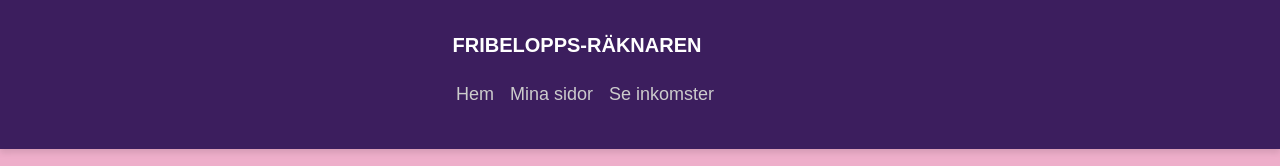
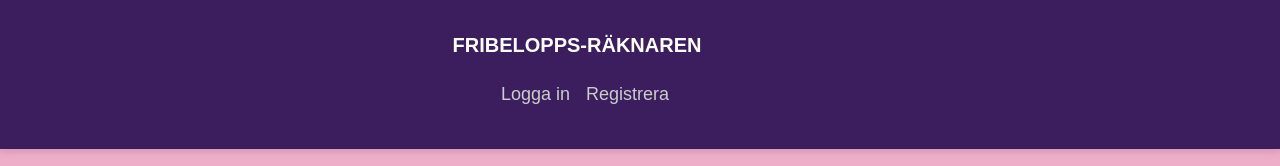
Before and after one commit to SandraKorpi/fribeloppsraknarenFrontend, a React (Create React App) app: page / in a window 1280 px wide. Shown: the top 166 px of the page. Built offline with nearby package versions, Linux system fonts and the light colour scheme.

Commit message:
innan jag sabbar logout

```diff
--- a/src/ApiService.js
+++ b/src/ApiService.js
@@ -24,6 +24,25 @@ const extractUserIdFromToken = (token) => {
     return jsonPayload.userId; // Eller använd det fält som innehåller användar-ID
 };
 
+//Metod för att kontrollera om användaren har en token som är giltig.
+const isAuthenticated = () => {
+    const token = localStorage.getItem("token");
+    if (!token) return false;
+
+    try {
+        const payload = token.split('.')[1];
+        const decodedPayload = atob(payload);
+        const jsonPayload = JSON.parse(decodedPayload);
+
+        // Kontrollera om token har gått ut
+        const currentTime = Math.floor(Date.now() / 1000); // Nuvarande tid i sekunder
+        return jsonPayload.exp > currentTime; // Token är giltig om utgångstiden är i framtiden
+    } catch (error) {
+        console.error("Fel vid kontroll av autentisering:", error);
+        return false;
+    }
+};
+
 // api-anrop för att logga in och hämta JWT-token
 const login = async (userName, password) => {
     const response = await axios.post(`${API_URL}/api/auth/signIn`, { userName, password });
@@ -31,6 +50,13 @@ const login = async (userName, password) => {
     setAuthToken(token);
     localStorage.setItem("token", token); // Spara token lokalt för framtida anrop
     return response.data;
+};
+
+//Tar bort token och skickar användaren till login sidan vid utlogg.
+const logout = () => {
+    localStorage.removeItem("token");
+    setAuthToken(null);
+    window.location.href = "/";
 };
 
 //api-anrop för att regga användare
@@ -266,5 +292,7 @@ export default {
     compareSemesterIncome,
     getWorkedHoursDetails,
     getUserForUser,
-    updateUser
+    updateUser,
+    logout,
+    isAuthenticated
 };
--- a/src/App.js
+++ b/src/App.js
@@ -1,22 +1,20 @@
-import React, { useState } from 'react';
+import React from 'react';
 import { BrowserRouter as Router, Routes, Route } from 'react-router-dom';
 import Login from './Login';
 import RegisterUser from './RegisterUser';
-import Homelogedin from "./Homelogedin";
+import Homelogedin from './Homelogedin';
 import Header from './Header';
 import Footer from './Footer';
-import AddHours from "./AddHours";
-import UpdateHours from "./UpdateHours";
-import DeleteHour from "./DeleteHour";
-import Hantera from "./Hantera";
-import Calendar from './calendar'; // Lägg till Calendar-komponenten här
-import './App.css'; // eller motsvarande fil
+import AddHours from './AddHours';
+import UpdateHours from './UpdateHours';
+import DeleteHour from './DeleteHour';
+import Seinkomster from './Seinkomster';
+import MinaSidor from './MinaSidor';
+import PrivateRoute from './PrivateRoute'; // Importera PrivateRoute-komponenten
+import './App.css';
 import 'bootstrap/dist/css/bootstrap.min.css';
-import Seinkomster from './Seinkomster';
-import MinaSidor from "./MinaSidor";
 
 function App() {
-
     return (
         <Router>
             <div>
@@ -25,14 +23,59 @@ function App() {
 
                 {/* Definiera sidans innehåll baserat på URL */}
                 <Routes>
+                    {/* Offentliga sidor */}
                     <Route path="/" element={<Login />} />
                     <Route path="/register" element={<RegisterUser />} />
-                    <Route path="/homelogedin" element={<Homelogedin />} />
-                    <Route path="/addHours" element={<AddHours />} />
-                    <Route path="/updateHours" element={<UpdateHours />} />
-                    <Route path="/deleteHour" element={<DeleteHour />} />
-                    <Route path="/seinkomster" element={<Seinkomster />} />
-                    <Route path="/MinaSidor" element={<MinaSidor />} />
+
+                    {/* Privata sidor */}
+                    <Route
+                        path="/homelogedin"
+                        element={
+                            <PrivateRoute>
+                                <Homelogedin />
+                            </PrivateRoute>
+                        }
+                    />
+                    <Route
+                        path="/addHours"
+                        element={
+                            <PrivateRoute>
+                                <AddHours />
+                            </PrivateRoute>
+                        }
+                    />
+                    <Route
+                        path="/updateHours"
+                        element={
+                            <PrivateRoute>
+                                <UpdateHours />
+                            </PrivateRoute>
+                        }
+                    />
+                    <Route
+                        path="/deleteHour"
+                        element={
+                            <PrivateRoute>
+                                <DeleteHour />
+                            </PrivateRoute>
+                        }
+                    />
+                    <Route
+                        path="/seinkomster"
+                        element={
+                            <PrivateRoute>
+                                <Seinkomster />
+                            </PrivateRoute>
+                        }
+                    />
+                    <Route
+                        path="/MinaSidor"
+                        element={
+                            <PrivateRoute>
+                                <MinaSidor />
+                            </PrivateRoute>
+                        }
+                    />
                 </Routes>
 
                 {/* Footer visas på varje sida */}
--- a/src/MenuNav.js
+++ b/src/MenuNav.js
@@ -1,35 +1,51 @@
-import React from "react";
+import React, { useState, useEffect } from "react";
 import { Navbar, Nav } from "react-bootstrap";
 import "bootstrap/dist/css/bootstrap.min.css";
-import './Main.css'
+import ApiService from "./ApiService";
+import './Main.css';
 
 const MenuNav = [
-    {
-        label: "Hem",
-        url: "/Homelogedin",
-    },
-    {
-        label: "Mina sidor",
-        url: "/MinaSidor",
-    },
-    {
-        label: "Se inkomster",
-        url: "/seinkomster",
-    },
+    { label: "Hem", url: "/Homelogedin" },
+    { label: "Mina sidor", url: "/MinaSidor" },
+    { label: "Se inkomster", url: "/seinkomster" },
 ];
 
 function Navigation() {
+    // Skapa ett state för att hantera autentiseringstillstånd
+    const [isAuthenticated, setIsAuthenticated] = useState(false);
+
+    // Kontrollera autentisering vid första renderingen
+    useEffect(() => {
+        setIsAuthenticated(ApiService.isAuthenticated());
+    }, []);
+
+    const handleLogout = () => {
+        ApiService.logout();
+        setIsAuthenticated(false); // Uppdatera tillståndet direkt vid utloggning
+    };
+
     return (
         <Navbar expand="lg" className="custom-navbar">
-            {/* Toggle-knapp och hamburgermeny */}
             <Navbar.Toggle aria-controls="basic-navbar-nav" />
             <Navbar.Collapse id="basic-navbar-nav">
                 <Nav className="ms-auto">
-                    {MenuNav.map((item, index) => (
-                        <Nav.Link href={item.url} key={index}>
-                            {item.label}
-                        </Nav.Link>
-                    ))}
+                    {isAuthenticated ? (
+                        <>
+                            {MenuNav.map((item, index) => (
+                                <Nav.Link href={item.url} key={index}>
+                                    {item.label}
+                                </Nav.Link>
+                            ))}
+                            <Nav.Link onClick={handleLogout} style={{ cursor: "pointer" }}>
+                                Logga ut
+                            </Nav.Link>
+                        </>
+                    ) : (
+                        <>
+                            <Nav.Link href="/">Logga in</Nav.Link>
+                            <Nav.Link href="/register">Registrera</Nav.Link>
+                        </>
+                    )}
                 </Nav>
             </Navbar.Collapse>
         </Navbar>
--- /dev/null
+++ b/src/PrivateRoute.js
@@ -0,0 +1,9 @@
+import React from 'react';
+import { Navigate } from 'react-router-dom';
+import ApiService from './ApiService'; // Anta att isAuthenticated finns här
+
+const PrivateRoute = ({ children }) => {
+    return ApiService.isAuthenticated() ? children : <Navigate to="/" />;
+};
+
+export default PrivateRoute;
```
